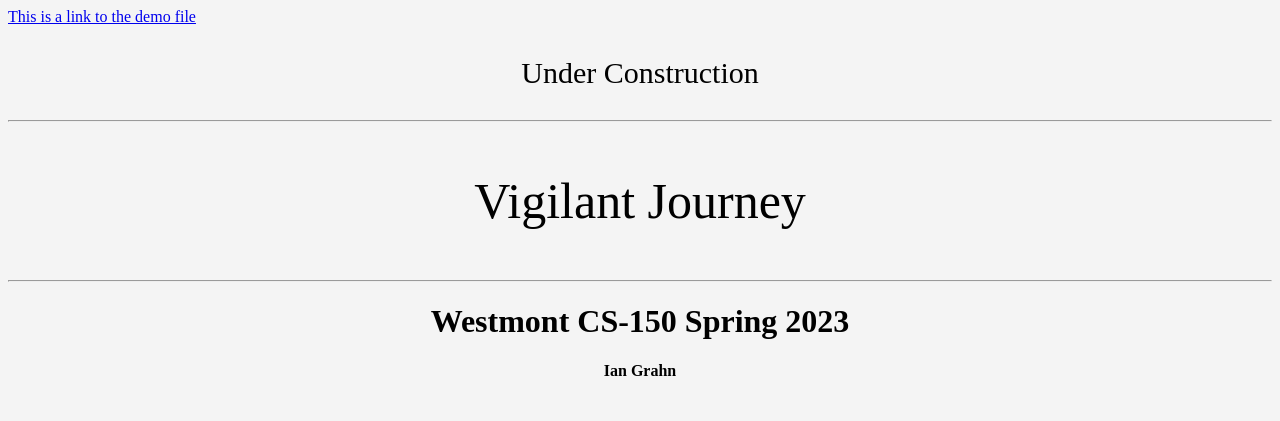
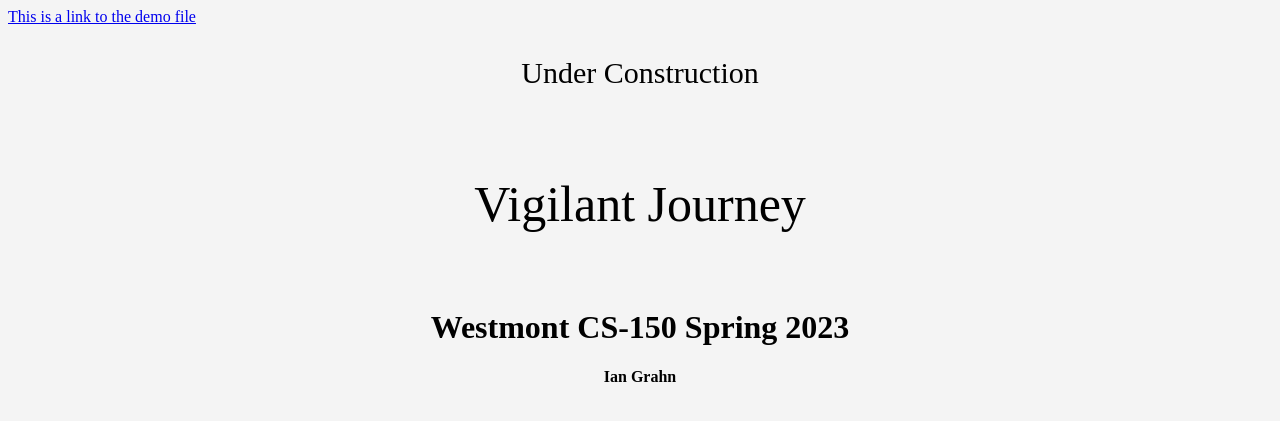
Before and after one commit to IanGrahn/vigilant-journey, a PHP site: page /index.html in a window 1280 px wide. Shown: the top 421 px of the page. Run offline with PHP 8.4, Linux system fonts and the light colour scheme.

Commit message:
Update style.css

```diff
--- a/style.css
+++ b/style.css
@@ -28,3 +28,9 @@ h4 {
   font-family: 'Lato', sans-serif;
   text-align: center;
 }
+
+hr {
+  height:5px;
+  border-width:0;
+  background-color:#F4F4F4;
+}
```
